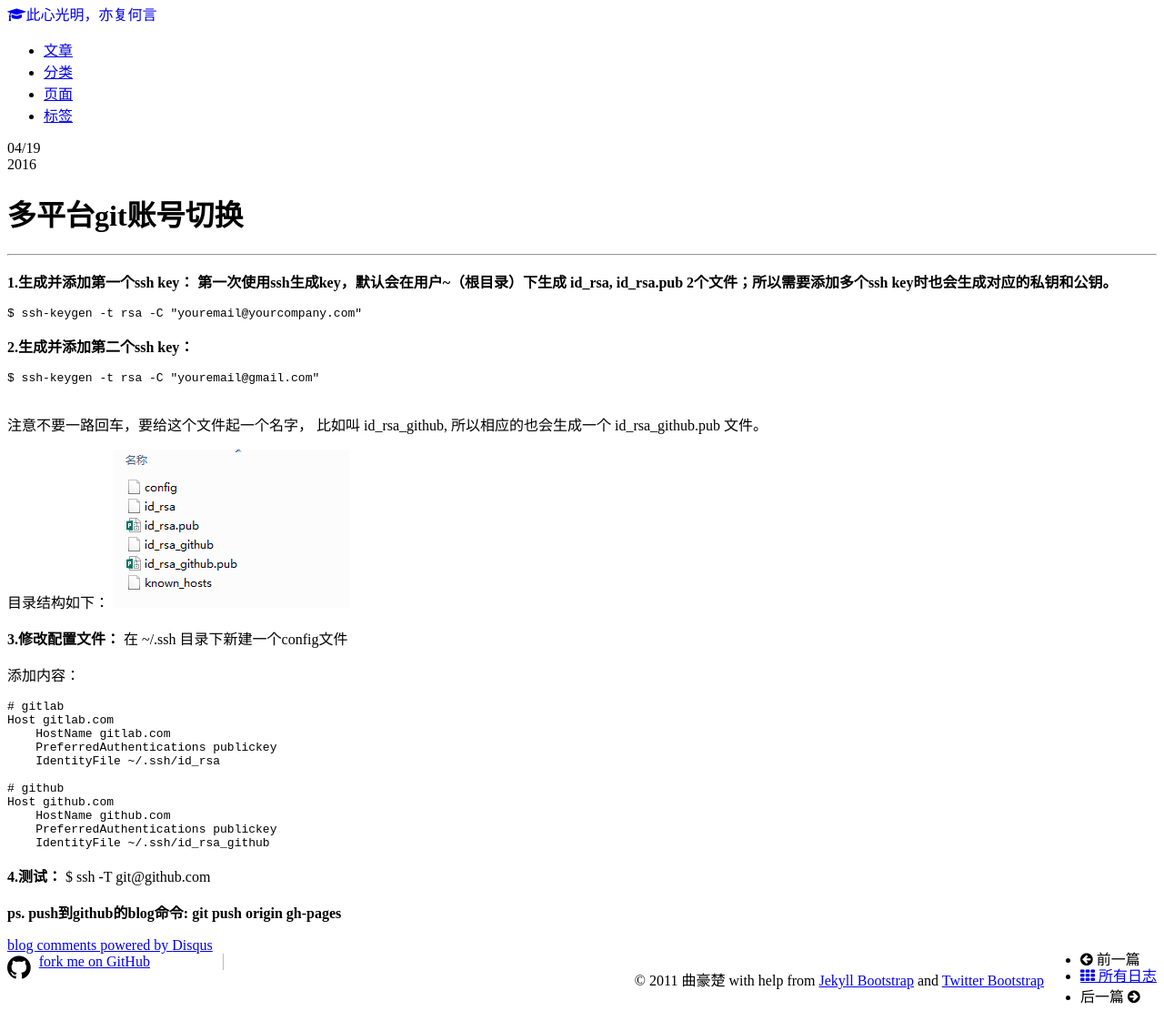
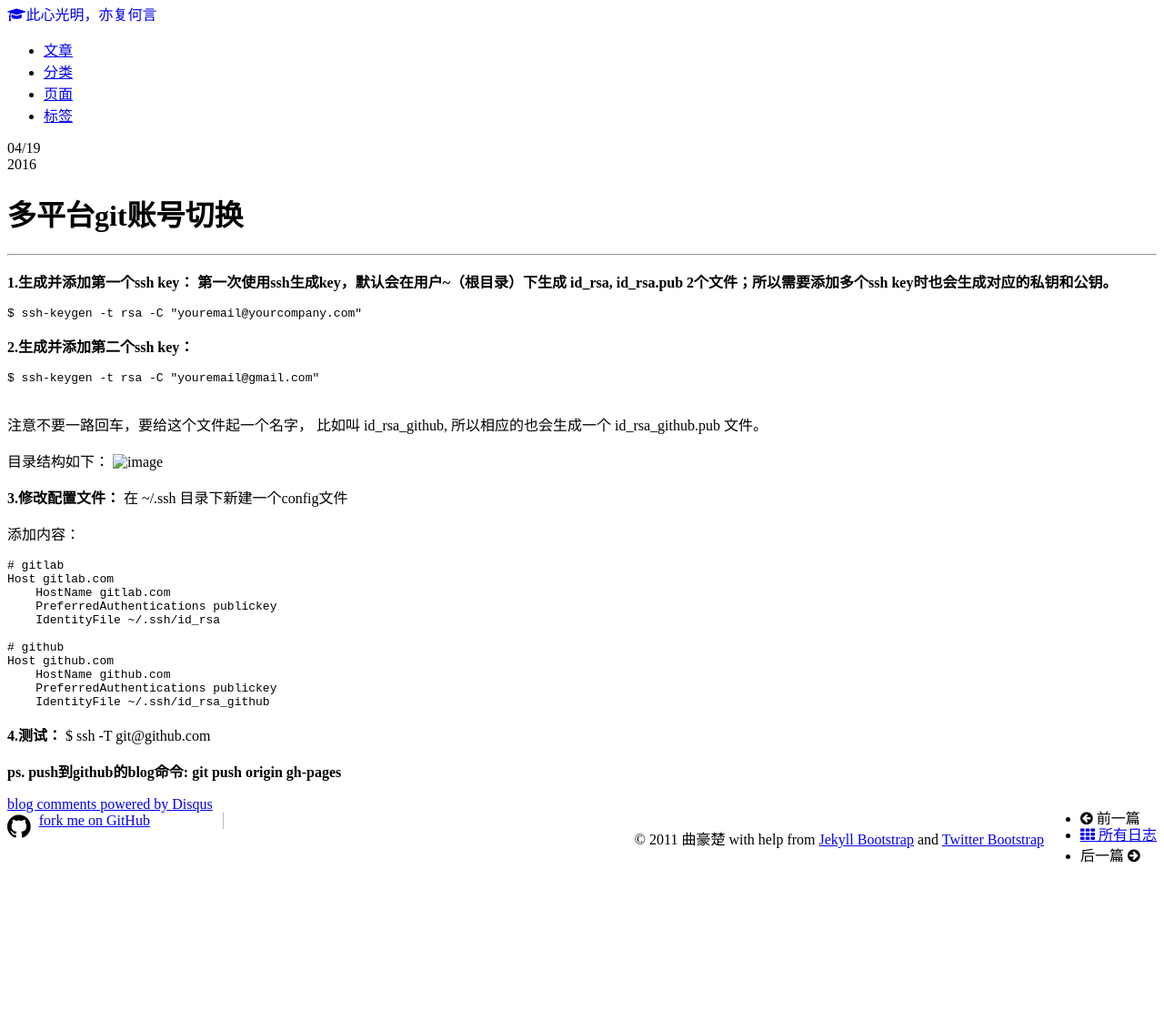
Before and after one commit to kuenne/blog, a Jekyll site: the page built from _posts/2016-04-19-git-account-change.md, in a window 1280 px wide. Shown: the whole page at 91% size. Built offline with Jekyll 4.4.1, drawn with Linux system fonts in a browser that asks for light colours; nearby versions of some CDN libraries; Markdown is read by kramdown in place of the engine named in the settings; comment, search, counter and statistics services are not loaded; after the commit the page ends 967 px from its top, so only the background shows below that.

Commit message:
edit first article

```diff
--- a/_posts/2016-04-19-git-account-change.md
+++ b/_posts/2016-04-19-git-account-change.md
@@ -29,7 +29,7 @@
 注意不要一路回车，要给这个文件起一个名字， 比如叫 id_rsa_github, 所以相应的也会生成一个 id_rsa_github.pub 文件。
 
 目录结构如下：
-![Alt text](/image/git-account-change.png)
+![image](file:///image/git-account-change.png)
 
 **3.修改配置文件：**
 在 ~/.ssh 目录下新建一个config文件
```
